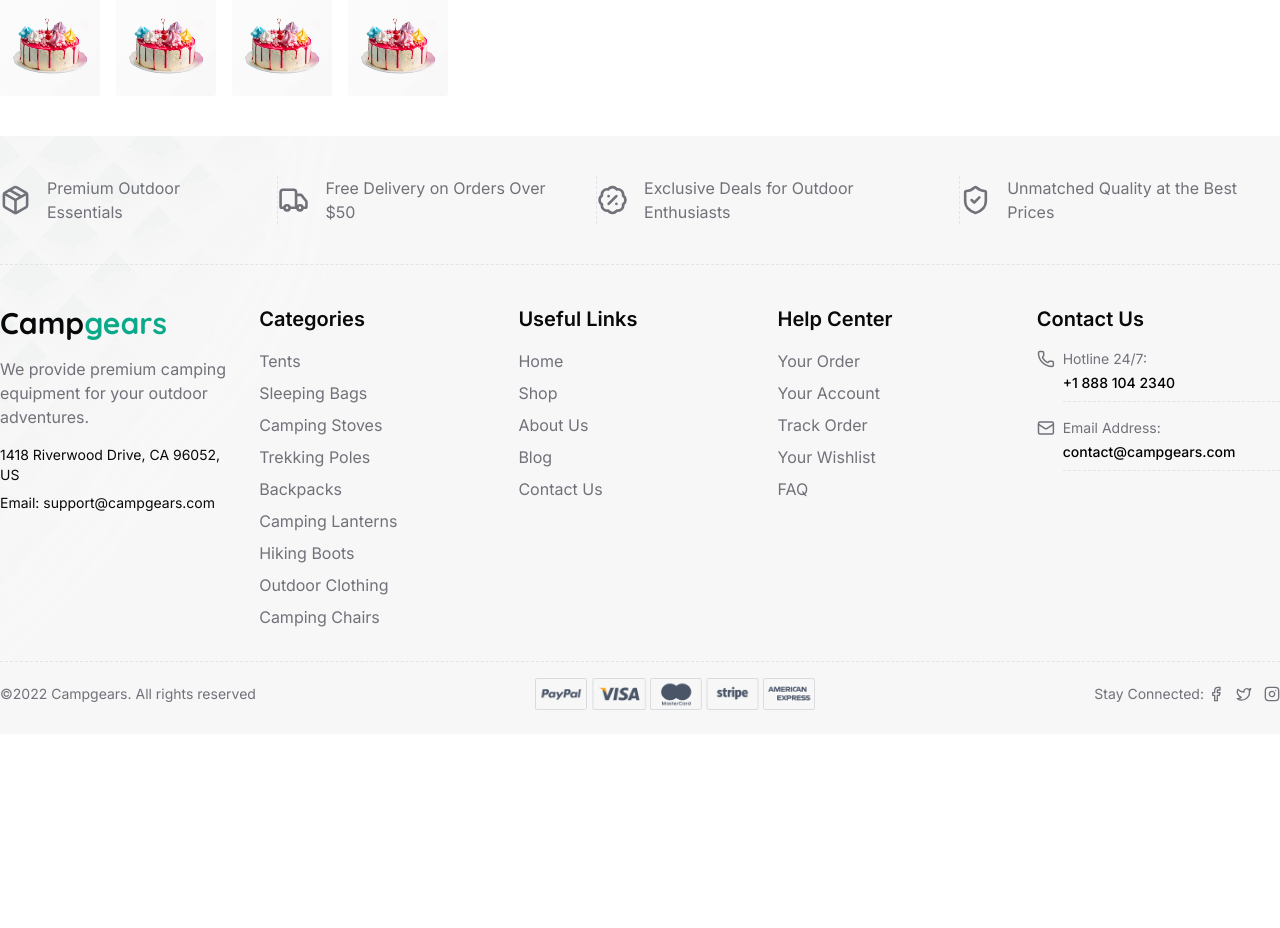
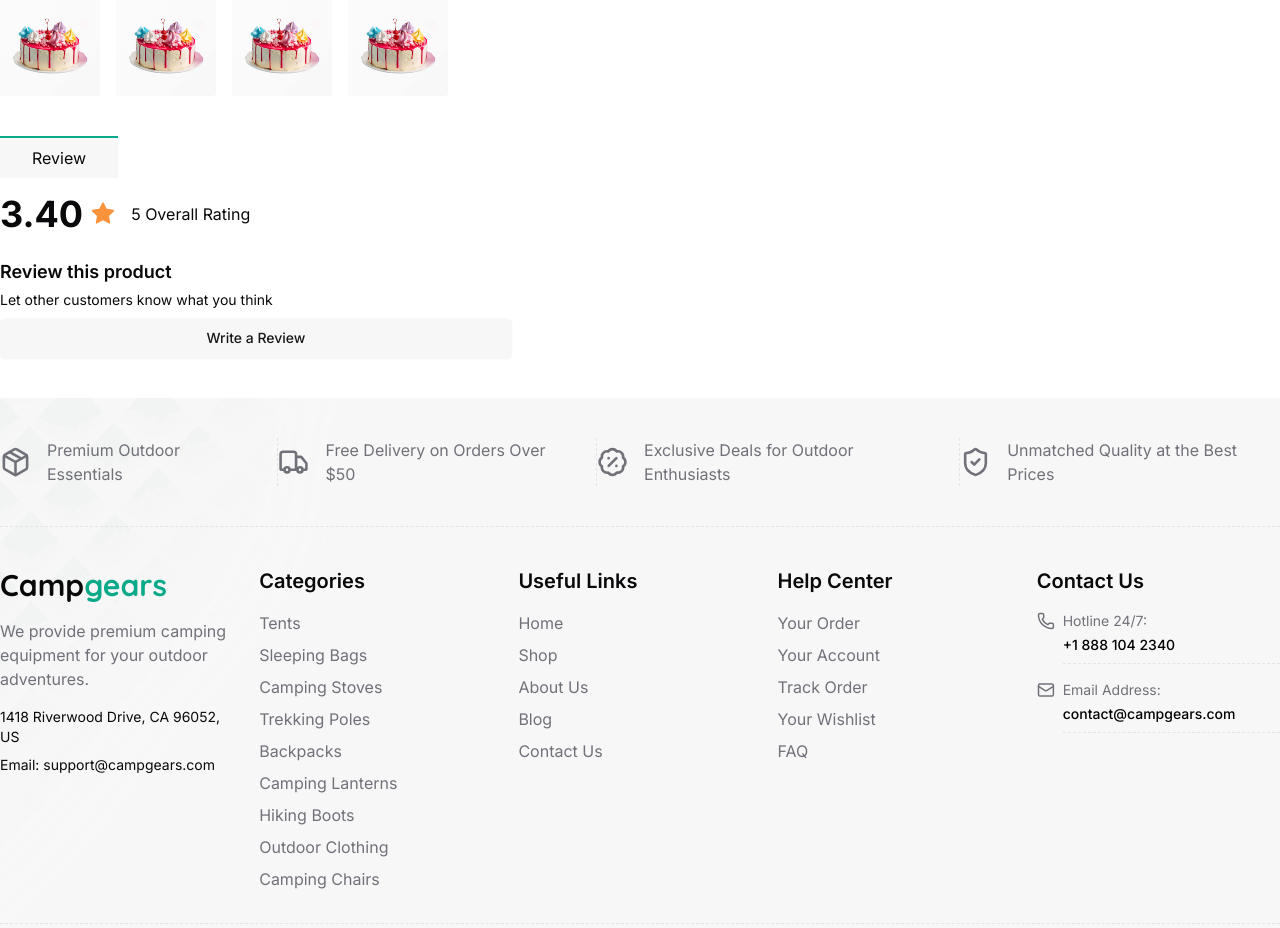
Before and after one commit to noyonalways/campgears-web, a Next.js app: page /shop/products/1 in a window 1280 px wide. Shown: the part 780-1708 px from the top of the page. Before the commit the page ends 1514 px from the top, so only its background shows below. Built offline with nearby package versions, Linux system fonts and the light colour scheme; no server answers.

Commit message:
feat: add write review button

```diff
--- a/src/app/(main-layout)/shop/products/[slug]/page.tsx
+++ b/src/app/(main-layout)/shop/products/[slug]/page.tsx
@@ -104,6 +104,39 @@ const ProductDetailsPage = async ({}: IProps) => {
             </div>
           </div>
         </div>
+
+        {/* description ,additional info, review */}
+        <div className="mb-10">
+          <div className="inline-flex mb-4">
+            <div className="border-t-2 border-t-primary bg-secondary px-8 py-2">
+              Review
+            </div>
+          </div>
+
+          <div className="flex flex-col lg:flex-row">
+            <div className="space-y-6 basis-[40%]">
+              <div className="flex items-center space-x-4">
+                <div className="flex items-center space-x-2">
+                  <h1 className="text-4xl font-bold">3.40</h1>
+                  <GoStarFill className="text-orange-400" size={24} />
+                </div>
+                <p>5 Overall Rating</p>
+              </div>
+
+              <div className="w-full">
+                <h4 className="font-semibold text-lg mb-1">
+                  Review this product
+                </h4>
+                <p className="text-sm mb-2">
+                  Let other customers know what you think
+                </p>
+                <Button className="w-full" size={`lg`} variant={"secondary"}>
+                  Write a Review
+                </Button>
+              </div>
+            </div>
+          </div>
+        </div>
       </div>
     </section>
   );
```
